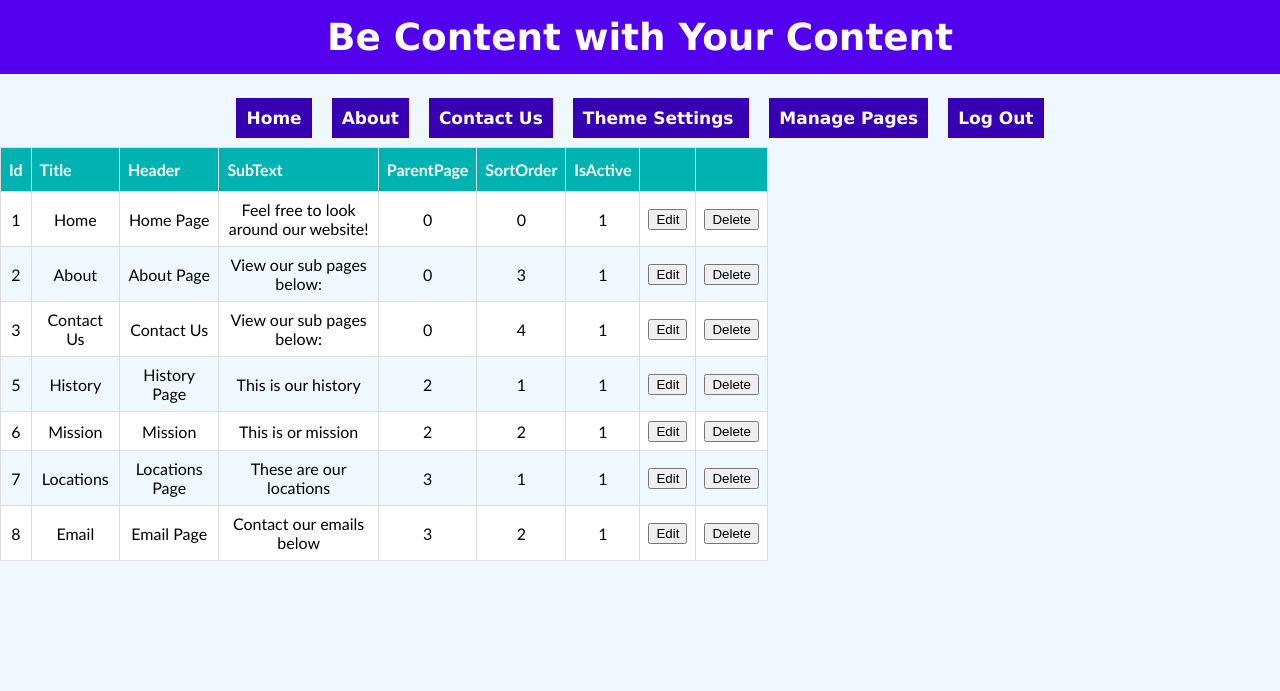
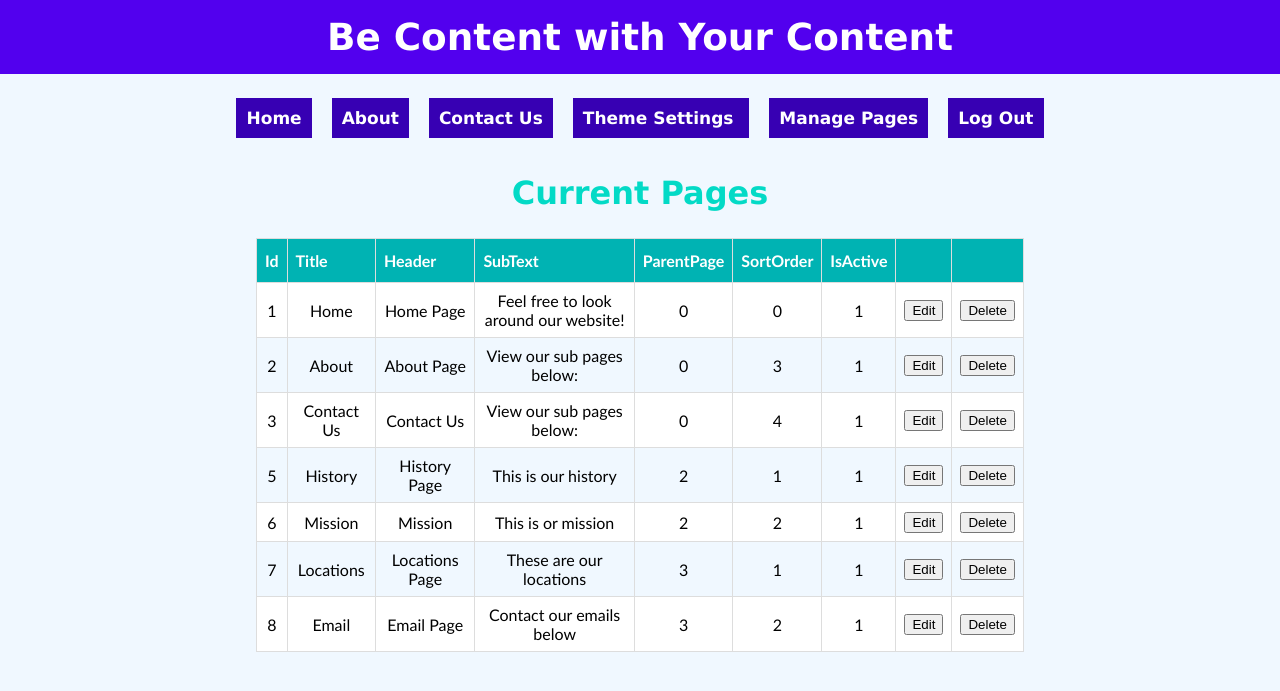
Before and after one commit to WistyDagel/BeContent, a PHP site: page /ManagePages.php in a window 1280 px wide. Shown: the top 691 px of the page. Run offline with PHP 8.4, Linux system fonts and the light colour scheme; the visitor is signed in with stand-in values (Sample User, id 1); data comes from the database, SQL or seed files in the repository.

Commit message:
Centered the table data

```diff
--- a/ManagePages.php
+++ b/ManagePages.php
@@ -15,10 +15,12 @@ $pages = MyPagesAllGet($dbConn);
 
 ?>
 
+<h2>Current Pages</h2>
+
 <!-- Form to send POST data -->
 <form method="post">
-
     <!-- Beginning of pages table and table headers -->
+    <div class="flexContainer">
         <table>
         <tr>
             <th>Id</th>
@@ -53,6 +55,7 @@ while ($page = mysqli_fetch_array($pages)) {
 
         <!-- Close tags -->
         </table>
+    </div>
 
 </form>
 
```
Lines whose indentation alone changed are shown as unchanged.
